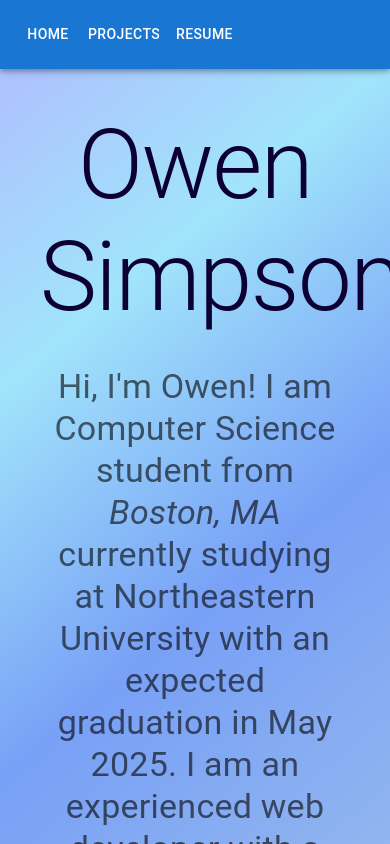
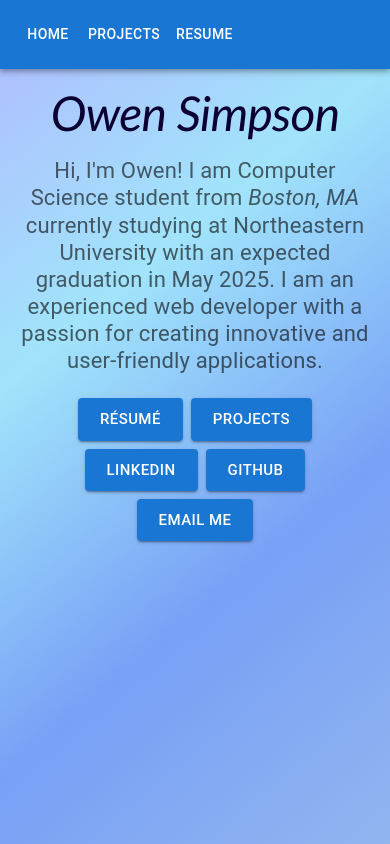
Before and after one commit to owens1127/owens1127.github.io, a React (Vite) app: page /#/ in a window 390 px wide. Built offline with nearby package versions, Linux system fonts and the light colour scheme.

Commit message:
improve mobile layout

```diff
--- a/src/components/Home.tsx
+++ b/src/components/Home.tsx
@@ -1,25 +1,51 @@
 import { Box, Container, Typography } from "@mui/material";
 import HomeButton from "./HomeButton";
 
-export default function Home() {
+const Home = () => {
   return (
-    <Container component="main" sx={{ padding: 5 }}>
-      <Typography gutterBottom variant="h1">
+    <Container component="main" sx={{ padding: 2 }}>
+      <Typography
+        gutterBottom
+        variant="h1"
+        sx={{
+          fontStyle: "italic",
+          fontFamily: "'Trebuchet MS', sans-serif",
+          fontSize: {
+            xs: "3rem",
+            sm: "5rem",
+            md: "6rem",
+          },
+        }}
+      >
         Owen Simpson
       </Typography>
-      <Typography variant="h4" color="text.secondary" gutterBottom>
+      <Typography
+        variant="h4"
+        color="text.secondary"
+        gutterBottom
+        sx={{
+          fontSize: {
+            xs: "1.375rem",
+            sm: "1.625rem",
+            md: "2.125rem",
+          },
+        }}
+      >
         Hi, I'm Owen! I am Computer Science student from <em>Boston, MA</em>{" "}
         currently studying at Northeastern University with an expected
         graduation in May 2025. I am an experienced web developer with a passion
-        for creating user-friendly applications to solve problems or fill a
-        niche.
+        for creating innovative and user-friendly applications.
       </Typography>
       <Container sx={{ padding: 2 }}>
         <Box
           sx={{
             display: "flex",
             justifyContent: "center",
-            gap: 3,
+            gap: {
+              xs: 1,
+              sm: 2,
+              md: 3,
+            },
             flexWrap: "wrap",
           }}
         >
@@ -29,11 +55,13 @@ export default function Home() {
 
           <HomeButton link="/#/projects">Projects</HomeButton>
 
-          <HomeButton link="https://www.linkedin.com/in/owen-s-simpson/">
+          <HomeButton link="https://www.linkedin.com/in/owen-s-simpson/" newTab>
             LinkedIn
           </HomeButton>
 
-          <HomeButton link="https://gihub.com/owensimpson">GitHub</HomeButton>
+          <HomeButton link="https://github.com/owensimpson" newTab>
+            GitHub
+          </HomeButton>
 
           <HomeButton link="mailto:owensimpson1127@gmail.com">
             Email Me
@@ -42,4 +70,6 @@ export default function Home() {
       </Container>
     </Container>
   );
-}
+};
+
+export default Home;
```
